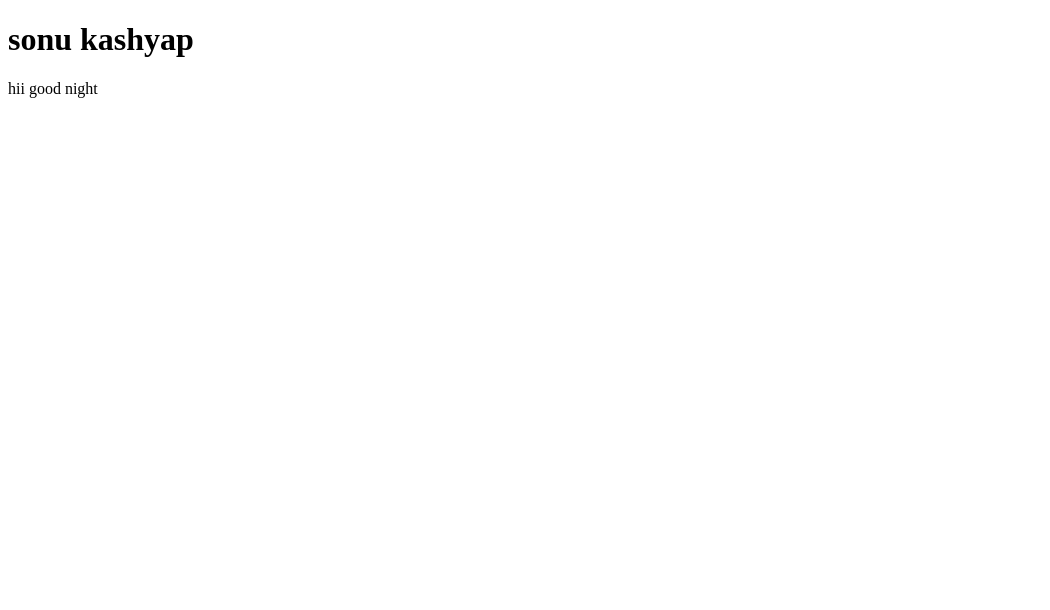
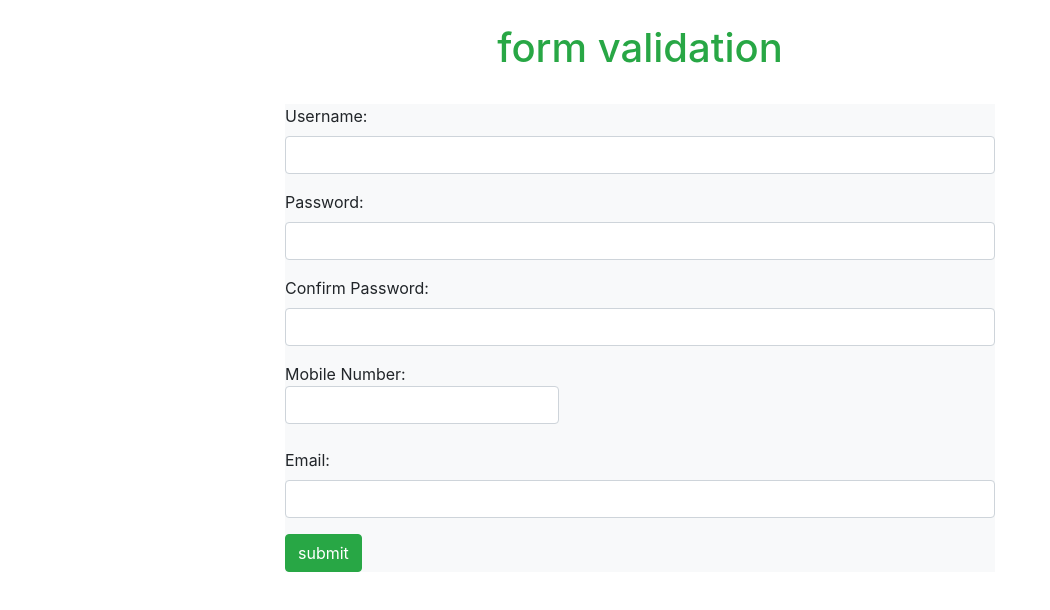
Before and after one commit to prabhakarzha/javascript-form-spam-validation, a plain HTML site: page index.html in a window 1280 px wide. Shown: the whole page, without its empty margins (0-1050 px from the left). Drawn offline with nearby package versions, Linux system fonts and the light colour scheme.

Commit message:
span field is used

```diff
--- a/index.html
+++ b/index.html
@@ -1,14 +1,107 @@
 <!DOCTYPE html>
 <html lang="en">
+
 <head>
     <meta charset="UTF-8">
     <meta http-equiv="X-UA-Compatible" content="IE=edge">
     <meta name="viewport" content="width=device-width, initial-scale=1.0">
-    <title>git repo</title>
+    <title>form validation</title>
+    <link rel="stylesheet" href="https://maxcdn.bootstrapcdn.com/bootstrap/4.0.0/css/bootstrap.min.css"
+        integrity="sha384-Gn5384xqQ1aoWXA+058RXPxPg6fy4IWvTNh0E263XmFcJlSAwiGgFAW/dAiS6JXm" crossorigin="anonymous">
+
+    <script src="https://code.jquery.com/jquery-3.2.1.slim.min.js"
+        integrity="sha384-KJ3o2DKtIkvYIK3UENzmM7KCkRr/rE9/Qpg6aAZGJwFDMVNA/GpGFF93hXpG5KkN"
+        crossorigin="anonymous"></script>
+    <script src="https://cdnjs.cloudflare.com/ajax/libs/popper.js/1.12.9/umd/popper.min.js"
+        integrity="sha384-ApNbgh9B+Y1QKtv3Rn7W3mgPxhU9K/ScQsAP7hUibX39j7fakFPskvXusvfa0b4Q"
+        crossorigin="anonymous"></script>
+    <script src="https://maxcdn.bootstrapcdn.com/bootstrap/4.0.0/js/bootstrap.min.js"
+        integrity="sha384-JZR6Spejh4U02d8jOt6vLEHfe/JQGiRRSQQxSfFWpi1MquVdAyjUar5+76PVCmYl"
+        crossorigin="anonymous"></script>
 </head>
+
 <body>
-    <h1>sonu kashyap</h1>
-    <p>hii good night</p>
+    <div class="container"><br>
+        <h1 class="text-success text-center">form validation</h1>
+        <br>
+        <div class="col-lg-8 m-auto d-block ">
+            <form action="#" onsubmit="return validation()" class="bg-light">
+                <div class="form-group">
+                    <label>Username:</label>
+                    <input type="text" name="user" class="form-control" id="user" autocomplete="off">
+                    <span id="username" class="text-danger font-weight-bold"></span>
+
+                </div>
+                <div class="form-group">
+                    <label>Password:</label>
+                    <input type="text" name="pass" class="form-control" id="pass" autocomplete="off">
+                    <span id="password" class="text-danger font-weight-bold"></span>
+
+                </div>
+                <div class="form-group">
+                    <label>Confirm Password:</label>
+                    <input type="text" name="conpass" class="form-control" id="conpass" autocomplete="off">
+                    <span id="confrmpass" class="text-danger font-weight-bold"></span>
+
+                </div>
+                <div class="form-group">
+                    <label>Mobile Number:<input type="text" name="mobile" class="form-control" id="MobileNumber"
+                            autocomplete="off">
+                            <span id="mobileno" class="text-danger font-weight-bold"></span>
+
+                </div>
+                <div class="form-group">
+                    <label>Email:</label>
+                    <input type="text" name="email" class="form-control" id="email" autocomplete="off">
+                    <span id="emailids" class="text-danger font-weight-bold"></span>
+
+                </div>
+                <input type="Submit" name="submit" value="submit" class="btn btn-success">
+            </form>
+        </div>
+    </div>
+    <script>
+
+        function validation() {
+            var user = document.getElementById( 'user' ).value;
+            var pass = document.getElementById( 'pass' ).value;
+            var conpass = document.getElementById( 'conpass' ).value;
+            var MobileNumber = document.getElementById( 'MobileNumber' ).value;
+            var email = document.getElementById( 'email' ).value;
+
+
+
+            if ( user == "" ) {
+                document.getElementById( 'username' ).innerHTML = " ** please fill the user name field";
+
+                return false;
+            }
+
+            if ( pass == "" ) {
+                document.getElementById( 'password' ).innerHTML = " ** please fill the password field";
+
+                return false;
+            }
+            if ( conpass == "" ) {
+                document.getElementById( 'confrmpass' ).innerHTML = " ** please fill the confirm field";
+
+                return false;
+            }
+            if ( MobileNumber == "" ) {
+                document.getElementById( 'mobileno' ).innerHTML = " ** please fill the number field";
+
+                return false;
+            }
+            if ( email == "" ) {
+                document.getElementById( 'emailids' ).innerHTML = " ** please fill the email name field";
+
+                return false;
+            }
+        }
+
+    </script>
+
 
 </body>
+
 </html>
```
